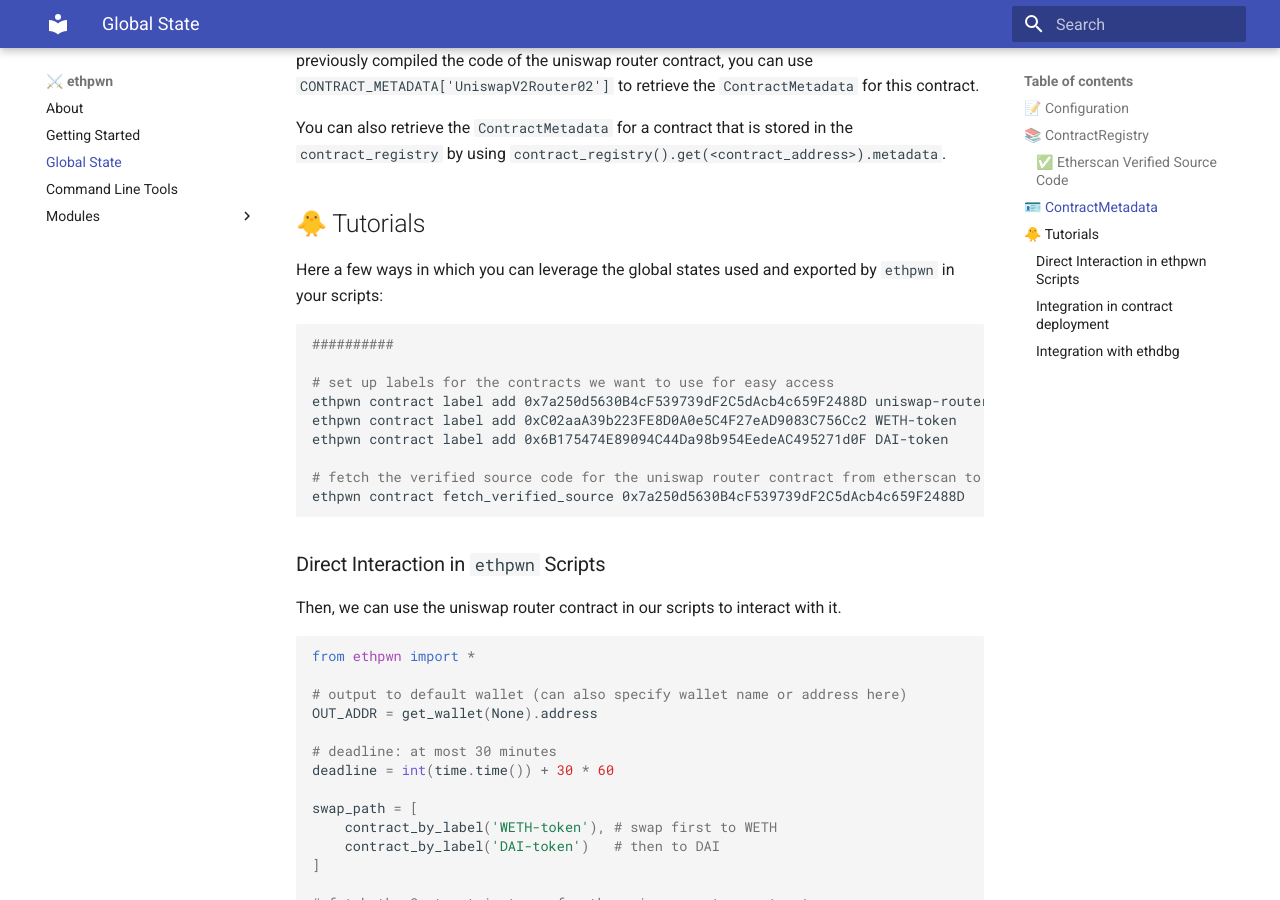
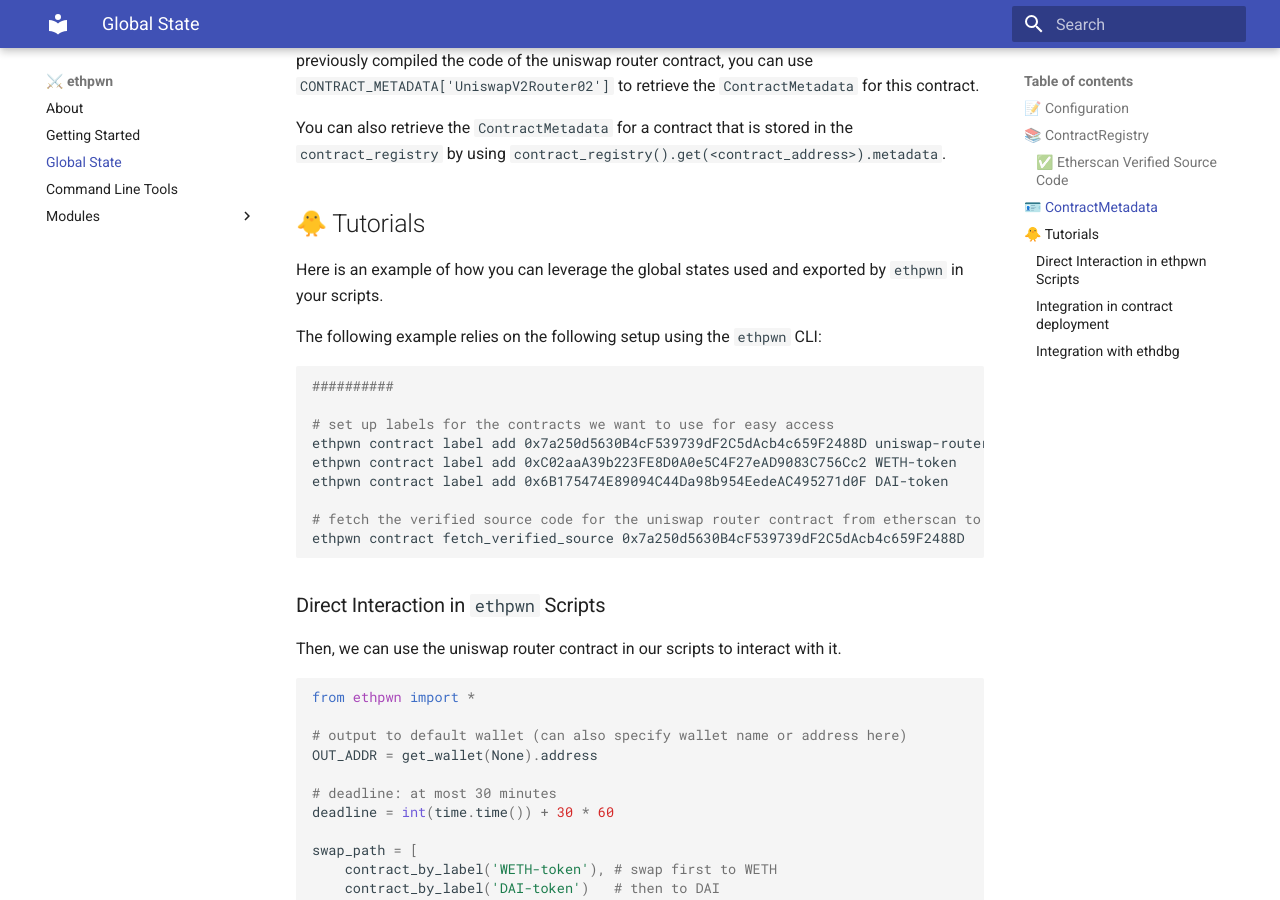
Before and after one commit to ethpwn/ethpwn, an MkDocs documentation site: the page built from docs/docs/ethpwn/global_state.md, in a window 1280 px wide and 900 px high, scrolled down 3972 px. Built offline with MkDocs 1.6.1 and Material for MkDocs 9.7.7, drawn with Linux system fonts in a browser that asks for light colours.

Commit message:
Clarification

````diff
--- a/docs/docs/ethpwn/global_state.md
+++ b/docs/docs/ethpwn/global_state.md
@@ -144,7 +144,9 @@
 
 ## 🐥 Tutorials
 
-Here a few ways in which you can leverage the global states used and exported by `ethpwn` in your scripts:
+Here is an example of how you can leverage the global states used and exported by `ethpwn` in your scripts.
+
+The following example relies on the following setup using the `ethpwn` CLI:
 
 ```bash
 ##########
````
